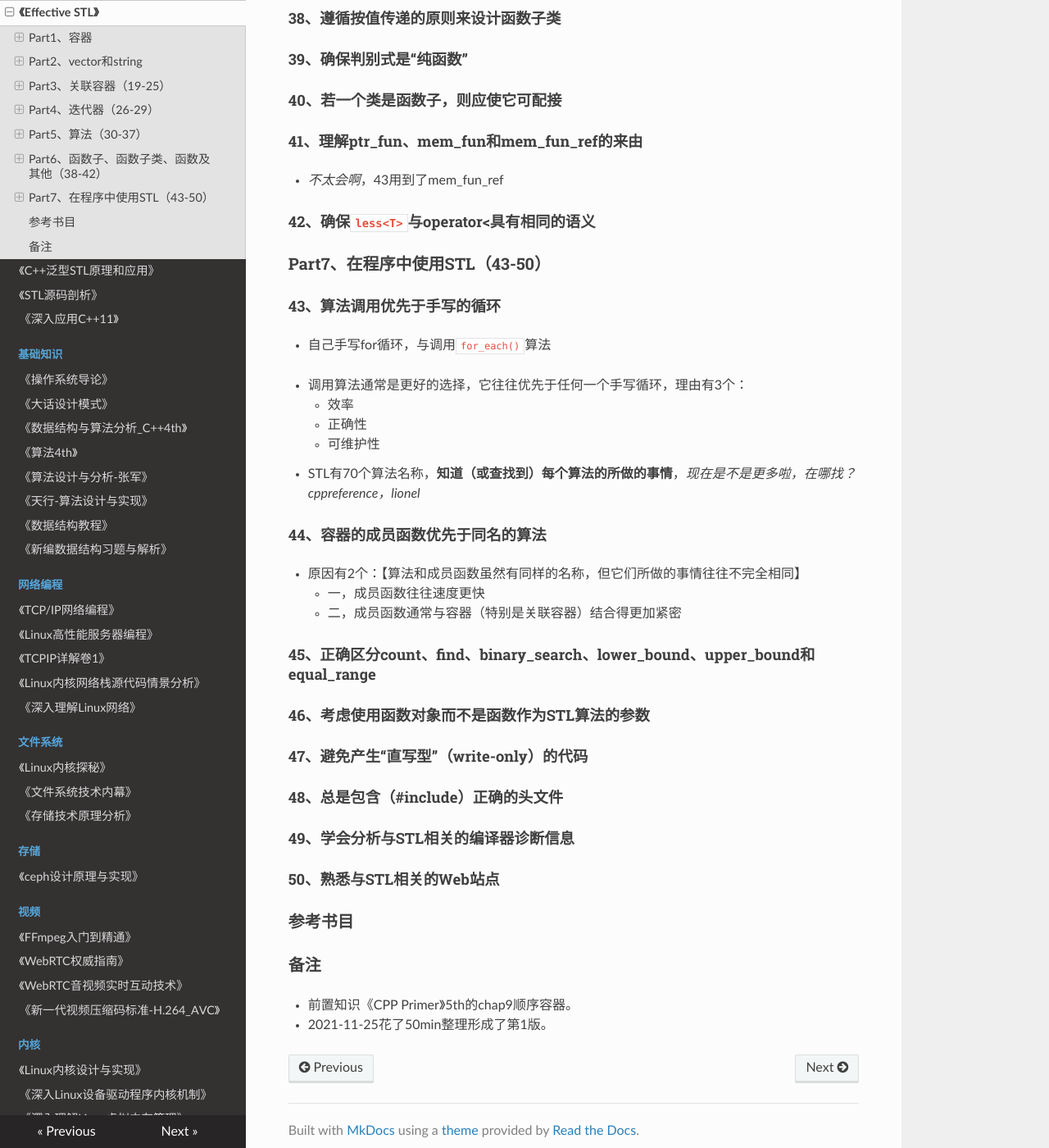
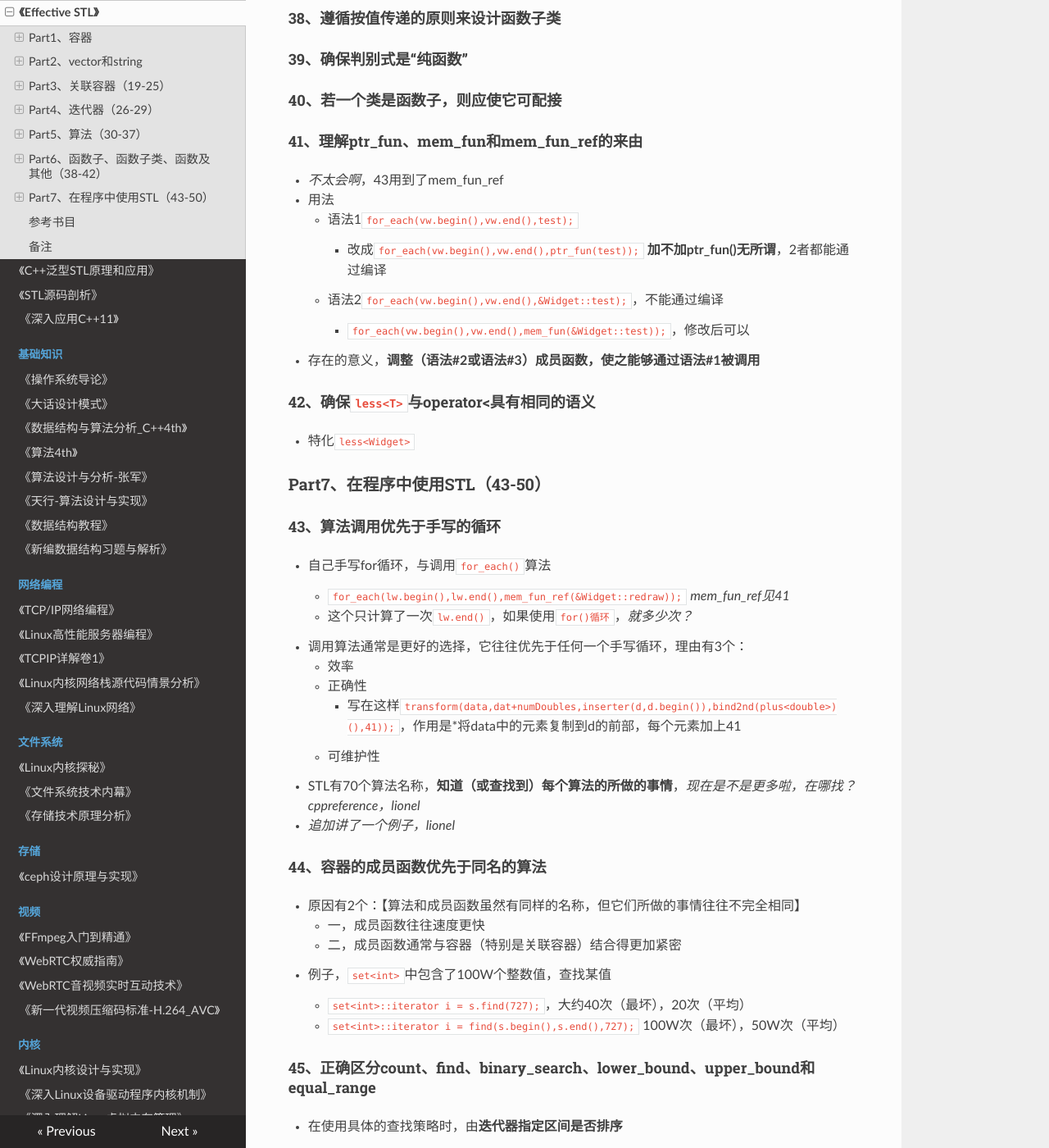
Before and after one commit to wolflion/booknotes, an MkDocs documentation site: the page built from docs/21STL/EffectiveSTL.md, in a window 1280 px wide and 1400 px high, scrolled down 5136 px. Shown: the whole window at 82% size. Built offline with MkDocs 1.6.1, drawn with Linux system fonts in a browser that asks for light colours; nearby versions of some CDN libraries; some of the changed text lies outside the part shown.

Commit message:
Update EffectiveSTL.md

```diff
--- a/docs/21STL/EffectiveSTL.md
+++ b/docs/21STL/EffectiveSTL.md
@@ -193,42 +193,93 @@ string().swap(s1);//清除s并把它的容量变为最小
 #### 41、理解ptr_fun、mem_fun和mem_fun_ref的来由
 
 + *不太会啊*，43用到了mem_fun_ref
++ 用法
+  + 语法1`for_each(vw.begin(),vw.end(),test);`
+    + 改成`for_each(vw.begin(),vw.end(),ptr_fun(test));` **加不加ptr_fun()无所谓**，2者都能通过编译
+  + 语法2`for_each(vw.begin(),vw.end(),&Widget::test);`，不能通过编译
+    + `for_each(vw.begin(),vw.end(),mem_fun(&Widget::test));`，修改后可以
++ 存在的意义，**调整（语法#2或语法#3）成员函数，使之能够通过语法#1被调用**
 
 #### 42、确保`less<T>`与operator<具有相同的语义
+
++ 特化`less<Widget>`
 
 ### Part7、在程序中使用STL（43-50）
 
 #### 43、算法调用优先于手写的循环
 
 + 自己手写for循环，与调用`for_each()`算法
-
+  + `for_each(lw.begin(),lw.end(),mem_fun_ref(&Widget::redraw));` *mem_fun_ref见41*
+  + 这个只计算了一次`lw.end()`，如果使用`for()循环`，*就多少次？*
 + 调用算法通常是更好的选择，它往往优先于任何一个手写循环，理由有3个：
   + 效率
   + 正确性
+    + 写在这样`transform(data,dat+numDoubles,inserter(d,d.begin()),bind2nd(plus<double>)(),41));`，作用是*将data中的元素复制到d的前部，每个元素加上41
   + 可维护性
 + STL有70个算法名称，**知道（或查找到）每个算法的所做的事情**，*现在是不是更多啦，在哪找？cppreference，lionel*
++ *追加讲了一个例子，lionel*
 
 #### 44、容器的成员函数优先于同名的算法
 
 + 原因有2个：【算法和成员函数虽然有同样的名称，但它们所做的事情往往不完全相同】
   + 一，成员函数往往速度更快
   + 二，成员函数通常与容器（特别是关联容器）结合得更加紧密
++ 例子，`set<int>`中包含了100W个整数值，查找某值
+  + `set<int>::iterator i = s.find(727);`，大约40次（最坏），20次（平均）
+  + `set<int>::iterator i = find(s.begin(),s.end(),727);`  100W次（最坏），50W次（平均）
 
 #### 45、正确区分count、find、binary_search、lower_bound、upper_bound和equal_range
 
++ 在使用具体的查找策略时，由**迭代器指定区间是否排序**
+  + 排序，binary_search、
+  + 未排序，count，count_if，find及find_if
++ *lionel，后面2个算法，我都没用过啊*
+
 #### 46、考虑使用函数对象而不是函数作为STL算法的参数
+
++ **函数对象**，就是伪装成函数的对象
++ *lionel，这就想解决一下，自己在调用自定义排序的具体最佳实践*
++ 函数对象优先于函数的理由
+  + 1、
+  + 2、
+  + 3、有助于避免一些微妙的、语言本身的缺陷
 
 #### 47、避免产生“直写型”（write-only）的代码
 
++ *lionel*
++ 解决问题的思路
+  + 通过以reverse_iterator作为参数调用find或者find_if，找到容器中最后一个其值不小于y的元素
+  + 使用erase或者erase-remove习惯用法删除区间中符合条件的元素
+
 #### 48、总是包含（#include）正确的头文件
+
++ 头文件内容
+  + 1、几乎所有的标准STL容器都被声明在与之同名的头文件中
+  + 2、除了以下4个，声明中`<numeric>`中，其它的都声明在`<algorithm>`
+    + accumulate
+    + inner_product
+    + adjacent_difference
+    + partial_sm
+  + 3、特殊类型的迭代器，包括istream_iterator和istreambuf_iterator，被声明在`<iterator>`中
+  + 4、标准的函数子（`less<T>`）和函数子配接器（`not1, bind2nd`）被声明在头文件`<functional>`中
 
 #### 49、学会分析与STL相关的编译器诊断信息
 
++ string不是一个类，它是一个typedef
++ 还有一些其它技巧
+  + vector和string的迭代器通常就是指针，所以当错误地使用了iterator时，编译器的诊断信息中可能会引用到指针类型
+
 #### 50、熟悉与STL相关的Web站点
+
++ SGI STL，www.sgi.com/tech/stl
++ STLport，www.stlport.org
++ Boost，www.boost.org
 
 ### 参考书目
 
 ### 备注
 
 + 前置知识《CPP Primer》5th的chap9顺序容器。
-+ 2021-11-25花了50min整理形成了第1版。
++ time
+  + 2021-11-25花了50min整理形成了第1版
+  + 2023-10-22（9，102个月刷了一些题）整理了一下Part7，之前不太明白的地方，现在由于用到了，还是蛮有感触的
```
